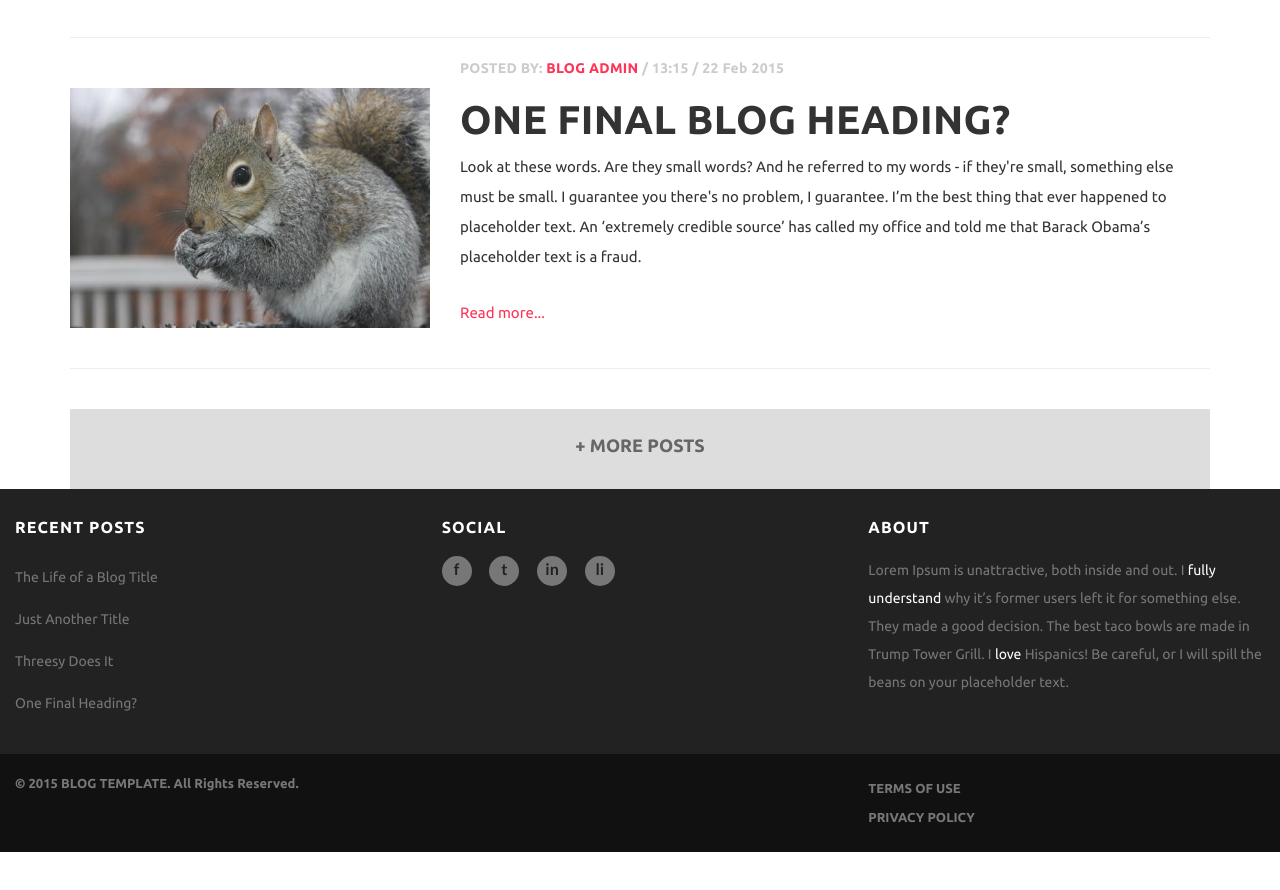
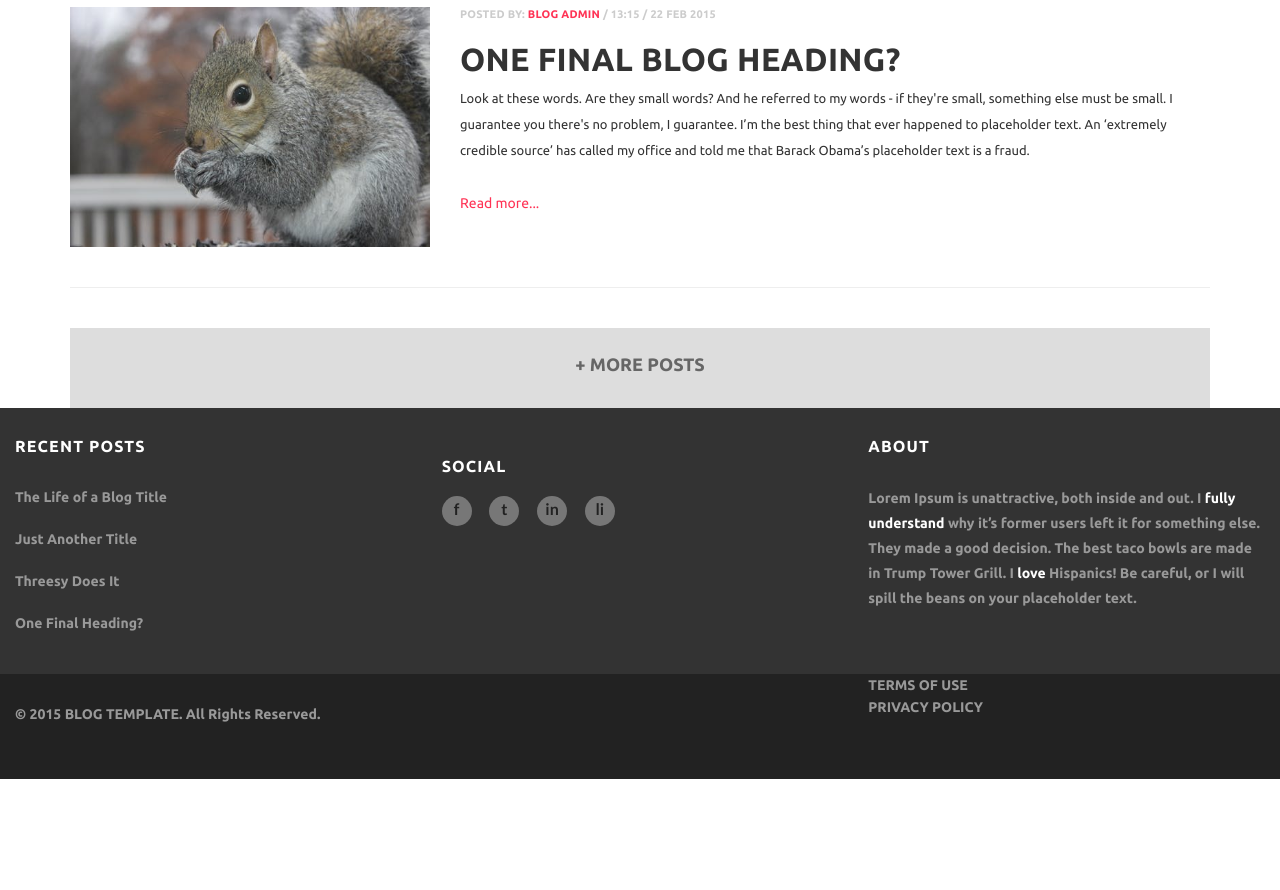
Before and after one commit to robinzigmond/frontendtest, a plain HTML site: page index.html in a window 1280 px wide. Shown: the part 1526-2416 px from the top of the page. After the commit the page ends 2305 px from the top, so only its background shows below. Drawn offline with nearby package versions, Linux system fonts and the light colour scheme; a web font is replaced by a local one.

Commit message:
a few tweaks and improvements

```diff
--- a/index.html
+++ b/index.html
@@ -14,7 +14,7 @@
     </head>
     <body>
         <!-- all placeholder text generated by trumpipsum.net :) -->
-        <nav class="navbar navbar-default navbar-fixed-top">
+        <nav class="navbar navbar-default">
             <div class="container-fluid">
                 <div class="navbar-header">
                     <button type="button" class="navbar-toggle collapsed" data-toggle="collapse" data-target="#menu" aria-expanded="false">
@@ -65,14 +65,14 @@
 
         <div class="container">
             <section class="blog">
-                <div class="row blog-item">
+                <div class="row blog-item" id="first">
                     <div class="col-xs-12 col-sm-4 blog-image">
                         <i class="fa fa-file-text-o fa-5x" aria-hidden="true"></i>
                         <img src="images/pic2.jpg">
                     </div>
                     <div class="col-xs-12 col-sm-8 blog-text">
                         <p class="blog-detail">
-                            POSTED BY: <span class="poster">BLOG ADMIN</span> / 13:15 / 22 Feb 2015
+                            POSTED BY: <span class="poster">BLOG ADMIN</span> / 13:15 / 22 FEB 2015
                         </p>
                         <h2 class="blog-title">THE LIFE OF A BLOG TITLE</h2>
                         <p class="blog-entry">My placeholder text, I think, is going to end up being very good with women. Look at these words. Are they small words? And he referred to my words - if they're small, something else must be small. I guarantee you there's no problem, I guarantee. You have so many different things placeholder text has to be able to do, and I don't believe Lorem Ipsum has the stamina. He’s not a word hero. He’s a word hero because he was captured. I like text that wasn’t captured.</p>
@@ -82,14 +82,14 @@
             </section>
             <hr>
             <section class="blog">
-                <div class="row blog-item">
+                <div class="row blog-item" id="second">
                     <div class="col-xs-12 col-sm-4 blog-image">
                         <i class="fa fa-file-text-o fa-5x" aria-hidden="true"></i>
                         <img src="images/pic2.jpg">
                     </div>
                     <div class="col-xs-12 col-sm-8 blog-text">
                         <p class="blog-detail">
-                            POSTED BY: <span class="poster">BLOG ADMIN</span> / 13:15 / 22 Feb 2015
+                            POSTED BY: <span class="poster">BLOG ADMIN</span> / 13:15 / 22 FEB 2015
                         </p>
                         <h2 class="blog-title">JUST ANOTHER BLOG TITLE</h2>
                         <p class="blog-entry">I'm speaking with myself, number one, because I have a very good brain and I've said a lot of things. I’m the best thing that ever happened to placeholder text. I write the best placeholder text, and I'm the biggest developer on the web by far... While that's mock-ups and this is politics, are they really so different? I think the only card she has is the Lorem card. Lorem Ispum is a choke artist. It chokes! I have a 10 year old son. He has words. He is so good with these words it's unbelievable.</p>
@@ -99,14 +99,14 @@
             </section>
             <hr>
             <section class="blog">
-                <div class="row blog-item">
+                <div class="row blog-item" id="third">
                     <div class="col-xs-12 col-sm-4 blog-image">
                         <i class="fa fa-file-text-o fa-5x" aria-hidden="true"></i>
                         <img src="images/pic2.jpg">
                     </div>
                     <div class="col-xs-12 col-sm-8 blog-text">
                         <p class="blog-detail">
-                            POSTED BY: <span class="poster">BLOG ADMIN</span> / 13:15 / 22 Feb 2015
+                            POSTED BY: <span class="poster">BLOG ADMIN</span> / 13:15 / 22 FEB 2015
                         </p>
                         <h2 class="blog-title">THREESY DOES IT</h2>
                         <p class="blog-entry">The concept of Lorem Ipsum was created by and for the Chinese in order to make U.S. design jobs non-competitive. We have so many things that we have to do better... and certainly ipsum is one of them. Lorem Ipsum is the single greatest threat. We are not - we are not keeping up with other websites. He’s not a word hero. He’s a word hero because he was captured. I like text that wasn’t captured.</p>
@@ -117,13 +117,13 @@
             <hr>
             <section class="blog">
                 <div class="row blog-item">
-                    <div class="col-xs-12 col-sm-4 blog-image">
+                    <div class="col-xs-12 col-sm-4 blog-image" id="fourth">
                         <i class="fa fa-file-text-o fa-5x" aria-hidden="true"></i>
                         <img src="images/pic2.jpg">
                     </div>
                     <div class="col-xs-12 col-sm-8 blog-text">
                         <p class="blog-detail">
-                            POSTED BY: <span class="poster">BLOG ADMIN</span> / 13:15 / 22 Feb 2015
+                            POSTED BY: <span class="poster">BLOG ADMIN</span> / 13:15 / 22 FEB 2015
                         </p>
                         <h2 class="blog-title">ONE FINAL BLOG HEADING?</h2>
                         <p class="blog-entry">Look at these words. Are they small words? And he referred to my words - if they're small, something else must be small. I guarantee you there's no problem, I guarantee. I’m the best thing that ever happened to placeholder text. An ‘extremely credible source’ has called my office and told me that Barack Obama’s placeholder text is a fraud.</p>
@@ -141,18 +141,19 @@
             </div>
         </div>
 
+        <footer>
             <div class="container-fluid">
                 <div class="row" id="links">
                     <div class="col-xs-12 col-sm-4">
                         <h4>RECENT POSTS</h4>
                         <ul>
-                        <li>The Life of a Blog Title</li>
-                        <li>Just Another Title</li>
-                        <li>Threesy Does It</li>
-                        <li>One Final Heading?</li>
+                            <li><a href="#first">The Life of a Blog Title</a></li>
+                            <li><a href="#second">Just Another Title</a></li>
+                            <li><a href="#third">Threesy Does It</a></li>
+                            <li><a href="#fourth">One Final Heading?</a></li>
                         </ul>
                     </div>
-                <div class="col-xs-12 col-sm-4">
+                    <div class="col-xs-12 col-sm-4" id="social">
                         <h4>SOCIAL</h4>
                         <div id="social-media-icons">
                             <a href="https://www.facebook.com/"><div class="social">f</div></a>
@@ -166,17 +167,14 @@
                         <p id="about">Lorem Ipsum is unattractive, both inside and out. I <em>fully understand</em> why it’s former users left it for something else. They made a good decision. The best taco bowls are made in Trump Tower Grill. I <em>love</em> Hispanics! Be careful, or I will spill the beans on your placeholder text.</p>
                     </div>
                 </div>
-        </div>
 
-        <footer>
-            <div class="container-fluid">
                 <div class="row">
                     <div class="col-xs-12 col-sm-4" id="copyright">
                         <p>&#169 2015 BLOG TEMPLATE. All Rights Reserved.</p>
                     </div>
                     <div class="col-xs-12 col-sm-4">
                     </div>
-                    <div class="col-xs-12 col-sm-4">
+                    <div class="col-xs-12 col-sm-4" id="bottom-links">
                         <a href="#">TERMS OF USE</a>
                         <a href="#">PRIVACY POLICY</a>
                     </div>
--- a/style.css
+++ b/style.css
@@ -7,13 +7,17 @@ body {
     /*width: 100%;*/
     /*height: 100%;*/
     /*margin: 0;*/
-    padding: 70px 0 100px 0;
+    /*padding-bottom: 100px;*/
     font-family: "Ubuntu", sans-serif;
 }
 
 nav {
     background-color: #fff;
     height: 70px;
+}
+
+.navbar {
+    margin-bottom: 0;
 }
 
 .navbar-brand {
@@ -114,7 +118,7 @@ nav {
     padding: 5px 10px;
     text-align: center;
     font-weight: bold;
-    letter-spacing: 0.2em;
+    letter-spacing: 0.1em;
 }
 
 #subheader {
@@ -133,8 +137,15 @@ nav {
     margin: 20px 0;
 }
 
+.blog-item {
+    margin-top: 50px;
+}
+
+.blog-item#first {
+    margin-top: 20px;
+}
+
 .blog-image {
-    margin-top: 30px;
     position: relative;
 }
 
@@ -157,6 +168,7 @@ nav {
     color: #ccc;
     font-weight: 600;
     letter-spacing: 0.02em;
+    font-size: 11px;
 }
 
 .poster {
@@ -164,20 +176,21 @@ nav {
 }
 
 .blog-title {
-    font-size: 40px;
+    font-size: 32px;
     font-weight: bold;
     letter-spacing: 0.01em;
+    line-height: 1;
 }
 
 .blog-entry {
     line-height: 2;
-    font-size: 15px;
+    font-size: 13px;
 }
 
 .read-more, .read-more:hover {
     display: inline-block;
     margin: 20px 0;
-    font-size: 15px;
+    font-size: 14px;
     color: #f35;
 }
 
@@ -201,8 +214,8 @@ nav {
 }
 
 #links {
-    background-color: #222;
-    color: #777;
+    background-color: #333;
+    color: #999;
     padding: 20px 0;
 }
 
@@ -220,13 +233,28 @@ nav {
     line-height: 3;
 }
 
+#links ul a {
+    color: inherit;
+}
+
+#social {
+    margin-top: 20px;
+}
+
 #social-media-icons {
     font-family: 'Lato', sans-serif;
     padding-bottom: 50px;
 }
 
+#social-media-icons a {
+    display: inline-block;
+}
+
+#social-media-icons a:hover {
+    text-decoration: none;
+}
+
 .social {
-    display: inline-block;
     color: #222;
     background-color: #777;
     border-radius: 50%;
@@ -243,7 +271,8 @@ nav {
 }
 
 #about {
-    line-height: 2;
+    line-height: 1.8;
+    margin-top: 30px;
 }
 
 #about em {
@@ -252,22 +281,22 @@ nav {
 }
 
 footer {
-    background-color: #111;
-    color: #777;
-    padding: 20px 0;
-    font-size: 13px;
+    background-color: #222;
+    color: #999;
+    font-size: 14px;
     font-weight: bold;
+    padding-bottom: 30px;
 }
 
 #copyright {
-    margin-bottom: 20px;
+    margin: 30px 0 15px 0;
     /*letter-spacing: 0.05em;*/
 }
 
-footer a, footer a:hover {
+#bottom-links a {
     display: block;
     color: inherit;
-    padding: 5px 0;
+    padding: 1px 0;
 }
 
 /******TO DO!****************
@@ -276,7 +305,7 @@ DONE! 1) find suitable social media icons (or make own?)
 DONE! 2) find some way to do "brand" icon on left of navbar (find image? doable with CSS?)
 DONE! 3) fix "hamburger icon" to look more like screenshot
 DONE! 4) replace top image by carousel (bootstrap!)
-5) add "rollover" effects on pics. (Jquery? Bootstrap?)
+DONE! 5) add "rollover" effects on pics. (Jquery? Bootstrap?)
 6) add necessary CSS to enable to work on desktop. Don't forget to change link colors on navbar!
 also footer, and "levelling" posted-by messages with pictures. No doubt plenty of others!
 7) check on all browsers! (Firefox/Edge/Opera - can check on iPad/iPhone? Try http-server/lite-server...)
```
Lines whose indentation alone changed are shown as unchanged.
